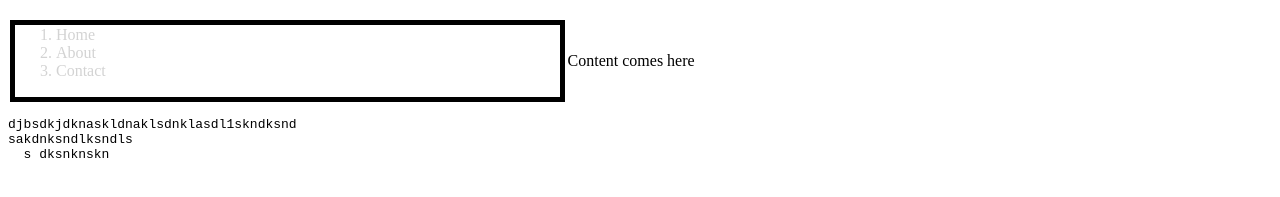
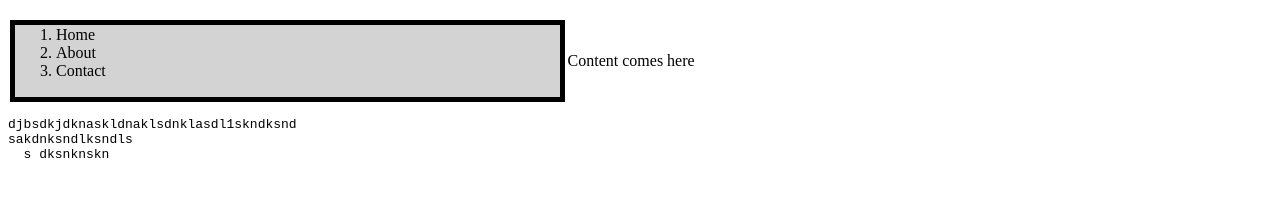
Before and after one commit to julesnov/Gardening.github.io, a plain HTML site: page about.html in a window 1280 px wide. Shown: the part 115-312 px from the top of the page. Drawn offline with Linux system fonts and the light colour scheme.

Commit message:
Update about.html

```diff
--- a/about.html
+++ b/about.html
@@ -19,7 +19,7 @@ width:100%;
   <h1>About</h1>
 <table>
 <tr>
-<td style="color:lightgrey;border:5px solid black;">
+<td style="background-color:lightgrey;border:5px solid black;">
 <ol>
   <li>Home</li>
   <li>About</li>
```
